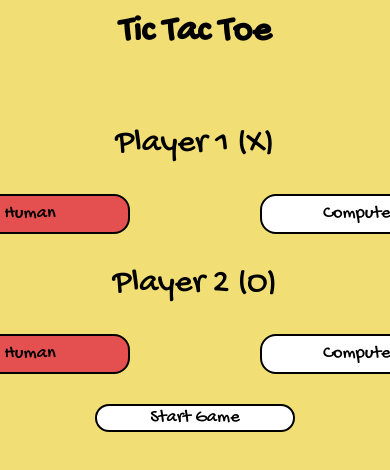
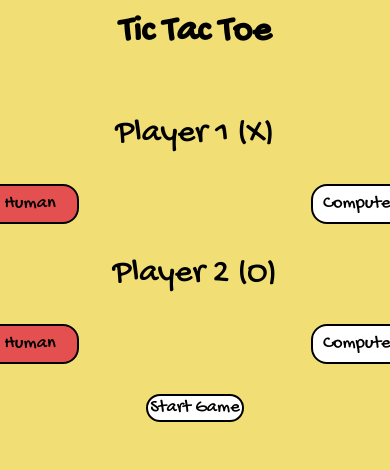
Before and after one commit to RossTarrant/tic-tac-toe, a plain HTML site: page index.html in a window 390 px wide. Shown: the top 470 px of the page. Drawn offline with Linux system fonts and the light colour scheme.

Commit message:
Added responsive sizing to buttons

```diff
--- a/styles.css
+++ b/styles.css
@@ -59,7 +59,7 @@ body{
 .instruction{
     font-family: Gochi;
     padding-top: 30px;
-    padding-bottom: 30px;
+    padding-bottom: 20px;
     font-size: clamp(1rem, -0.875rem + 12.333333vw, 3.5rem);;
     text-align: center;
 }
@@ -83,7 +83,7 @@ body{
 button{
     border: 2px solid black;
     border-radius: 16px;
-    width: 200px;
+    width: min(200px, 25vw);
     background-color: white;
     justify-self: center;
     font-family: Gochi;
```
